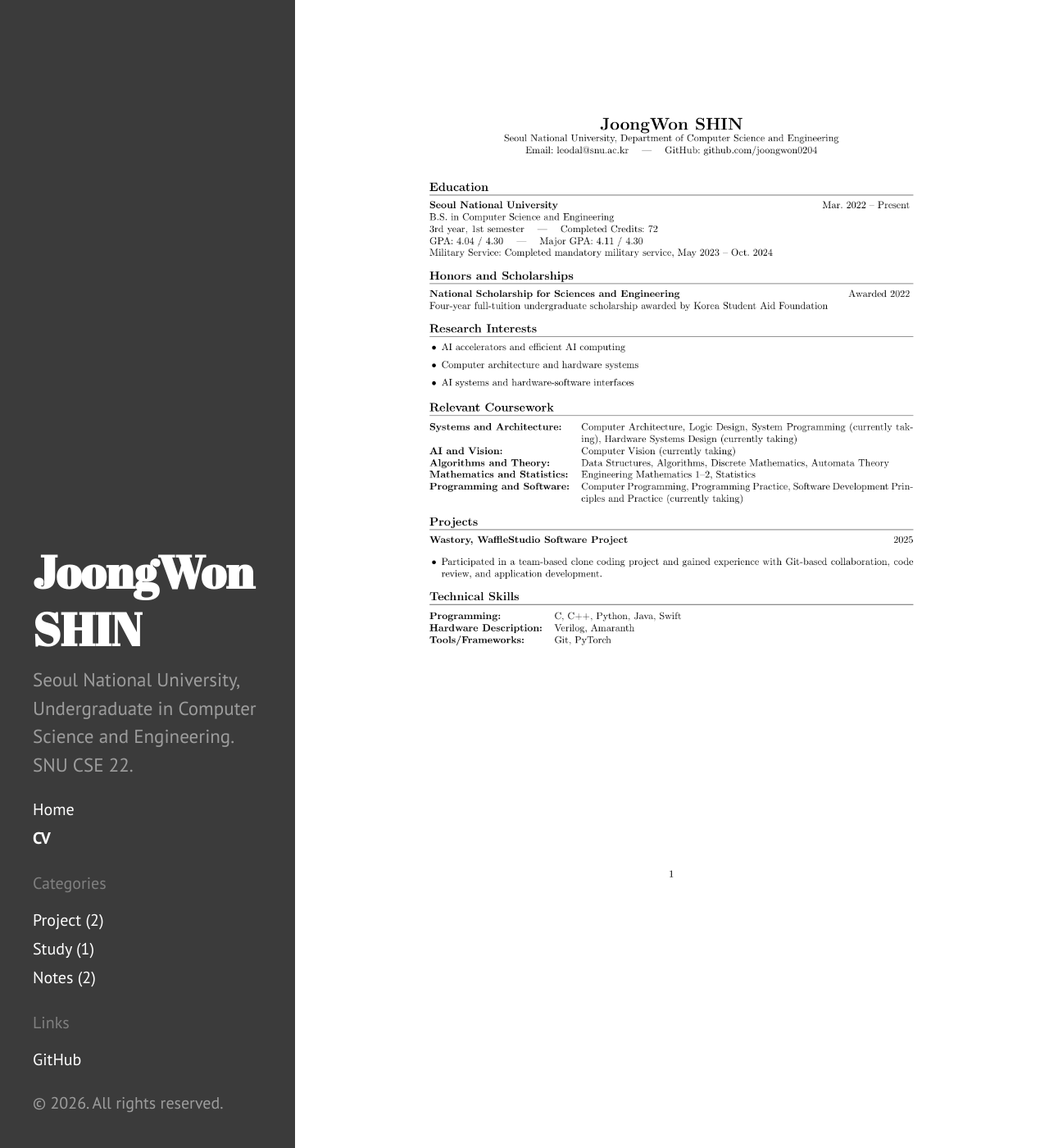
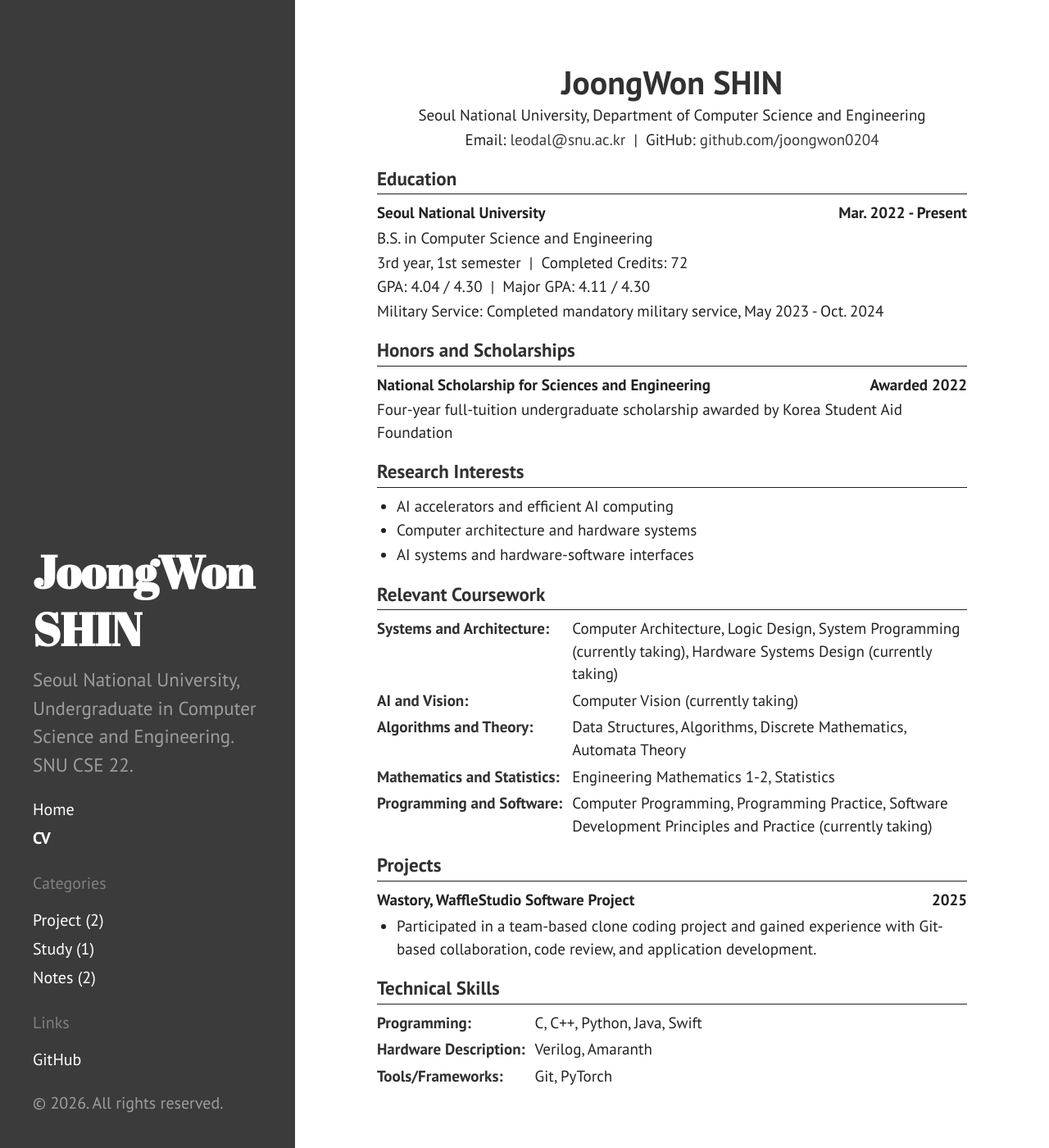
Before and after one commit to joongwon0204/joongwon0204.github.io, a Jekyll site: the page built from cv.md, in a window 1280 px wide and 1400 px high. Shown: the whole window at 82% size. Built offline with Jekyll 4.4.1, drawn with Linux system fonts in a browser that asks for light colours.

Commit message:
Rebuild CV as web page

```diff
--- a/cv.md
+++ b/cv.md
@@ -3,8 +3,194 @@ layout: page
 sideBarTitle: CV
 ---
 
-<img
-  src="{{ '/assets/cv.png' | relative_url }}"
-  alt="CV"
-  style="display: block; width: 100%; height: auto;"
-/>
+<style>
+  .cv {
+    max-width: 900px;
+    margin: 0 auto;
+    color: #222;
+    font-size: 0.95rem;
+    line-height: 1.45;
+  }
+
+  .cv-header {
+    text-align: center;
+    margin-bottom: 1rem;
+  }
+
+  .cv-name {
+    margin: 0 0 0.25rem;
+    font-size: 2rem;
+    line-height: 1.1;
+  }
+
+  .cv-contact {
+    margin-top: 0.2rem;
+  }
+
+  .cv-section {
+    margin-top: 1rem;
+  }
+
+  .cv-section h2 {
+    margin: 0 0 0.45rem;
+    padding-bottom: 0.18rem;
+    border-bottom: 1px solid #222;
+    font-size: 1.15rem;
+    line-height: 1.25;
+  }
+
+  .cv-item-head {
+    display: flex;
+    justify-content: space-between;
+    gap: 1rem;
+    margin-bottom: 0.15rem;
+    font-weight: 700;
+  }
+
+  .cv-date {
+    flex: 0 0 auto;
+    text-align: right;
+    font-weight: 700;
+  }
+
+  .cv p {
+    margin: 0.1rem 0;
+  }
+
+  .cv ul {
+    margin: 0.25rem 0 0;
+    padding-left: 1.2rem;
+  }
+
+  .cv li {
+    margin: 0.12rem 0;
+  }
+
+  .cv-table {
+    display: grid;
+    grid-template-columns: max-content 1fr;
+    column-gap: 0.6rem;
+    row-gap: 0.25rem;
+  }
+
+  .cv-table strong {
+    white-space: nowrap;
+  }
+
+  @media (max-width: 640px) {
+    .cv {
+      font-size: 0.9rem;
+    }
+
+    .cv-name {
+      font-size: 1.65rem;
+    }
+
+    .cv-item-head {
+      display: block;
+    }
+
+    .cv-date {
+      text-align: left;
+      font-weight: 600;
+    }
+
+    .cv-table {
+      grid-template-columns: 1fr;
+      row-gap: 0.1rem;
+    }
+
+    .cv-table strong {
+      margin-top: 0.35rem;
+    }
+  }
+</style>
+
+<article class="cv">
+  <header class="cv-header">
+    <h1 class="cv-name">JoongWon SHIN</h1>
+    <p>Seoul National University, Department of Computer Science and Engineering</p>
+    <p class="cv-contact">
+      Email:
+      <a href="mailto:leodal@snu.ac.kr">leodal@snu.ac.kr</a>
+      &nbsp;|&nbsp;
+      GitHub:
+      <a href="https://github.com/joongwon0204">github.com/joongwon0204</a>
+    </p>
+  </header>
+
+  <section class="cv-section">
+    <h2>Education</h2>
+    <div class="cv-item-head">
+      <span>Seoul National University</span>
+      <span class="cv-date">Mar. 2022 - Present</span>
+    </div>
+    <p>B.S. in Computer Science and Engineering</p>
+    <p>3rd year, 1st semester &nbsp;|&nbsp; Completed Credits: 72</p>
+    <p>GPA: 4.04 / 4.30 &nbsp;|&nbsp; Major GPA: 4.11 / 4.30</p>
+    <p>Military Service: Completed mandatory military service, May 2023 - Oct. 2024</p>
+  </section>
+
+  <section class="cv-section">
+    <h2>Honors and Scholarships</h2>
+    <div class="cv-item-head">
+      <span>National Scholarship for Sciences and Engineering</span>
+      <span class="cv-date">Awarded 2022</span>
+    </div>
+    <p>Four-year full-tuition undergraduate scholarship awarded by Korea Student Aid Foundation</p>
+  </section>
+
+  <section class="cv-section">
+    <h2>Research Interests</h2>
+    <ul>
+      <li>AI accelerators and efficient AI computing</li>
+      <li>Computer architecture and hardware systems</li>
+      <li>AI systems and hardware-software interfaces</li>
+    </ul>
+  </section>
+
+  <section class="cv-section">
+    <h2>Relevant Coursework</h2>
+    <div class="cv-table">
+      <strong>Systems and Architecture:</strong>
+      <span>Computer Architecture, Logic Design, System Programming (currently taking), Hardware Systems Design (currently taking)</span>
+
+      <strong>AI and Vision:</strong>
+      <span>Computer Vision (currently taking)</span>
+
+      <strong>Algorithms and Theory:</strong>
+      <span>Data Structures, Algorithms, Discrete Mathematics, Automata Theory</span>
+
+      <strong>Mathematics and Statistics:</strong>
+      <span>Engineering Mathematics 1-2, Statistics</span>
+
+      <strong>Programming and Software:</strong>
+      <span>Computer Programming, Programming Practice, Software Development Principles and Practice (currently taking)</span>
+    </div>
+  </section>
+
+  <section class="cv-section">
+    <h2>Projects</h2>
+    <div class="cv-item-head">
+      <span>Wastory, WaffleStudio Software Project</span>
+      <span class="cv-date">2025</span>
+    </div>
+    <ul>
+      <li>Participated in a team-based clone coding project and gained experience with Git-based collaboration, code review, and application development.</li>
+    </ul>
+  </section>
+
+  <section class="cv-section">
+    <h2>Technical Skills</h2>
+    <div class="cv-table">
+      <strong>Programming:</strong>
+      <span>C, C++, Python, Java, Swift</span>
+
+      <strong>Hardware Description:</strong>
+      <span>Verilog, Amaranth</span>
+
+      <strong>Tools/Frameworks:</strong>
+      <span>Git, PyTorch</span>
+    </div>
+  </section>
+</article>
```
Also changed, not shown: assets/cv.png (deleted).
